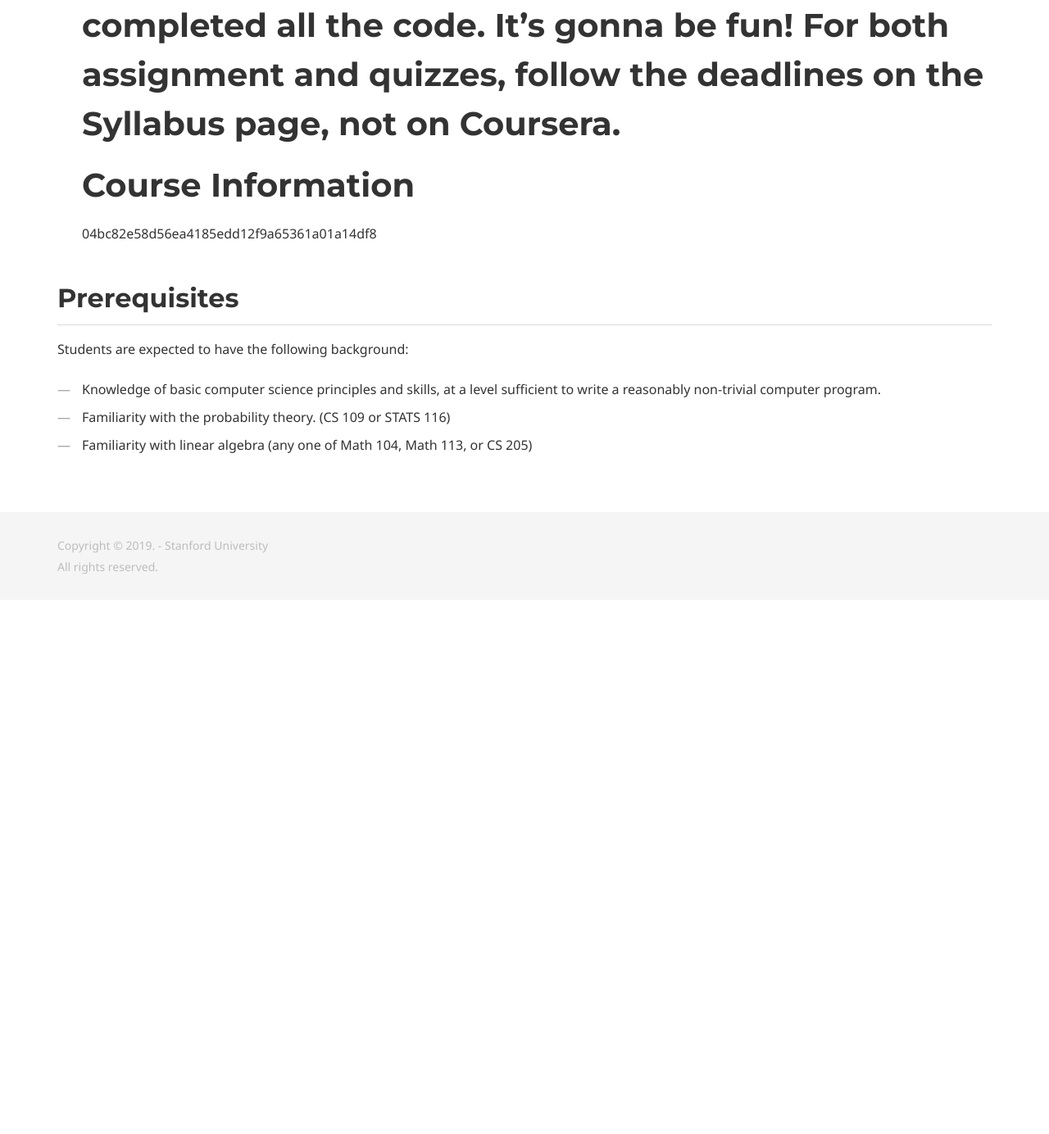
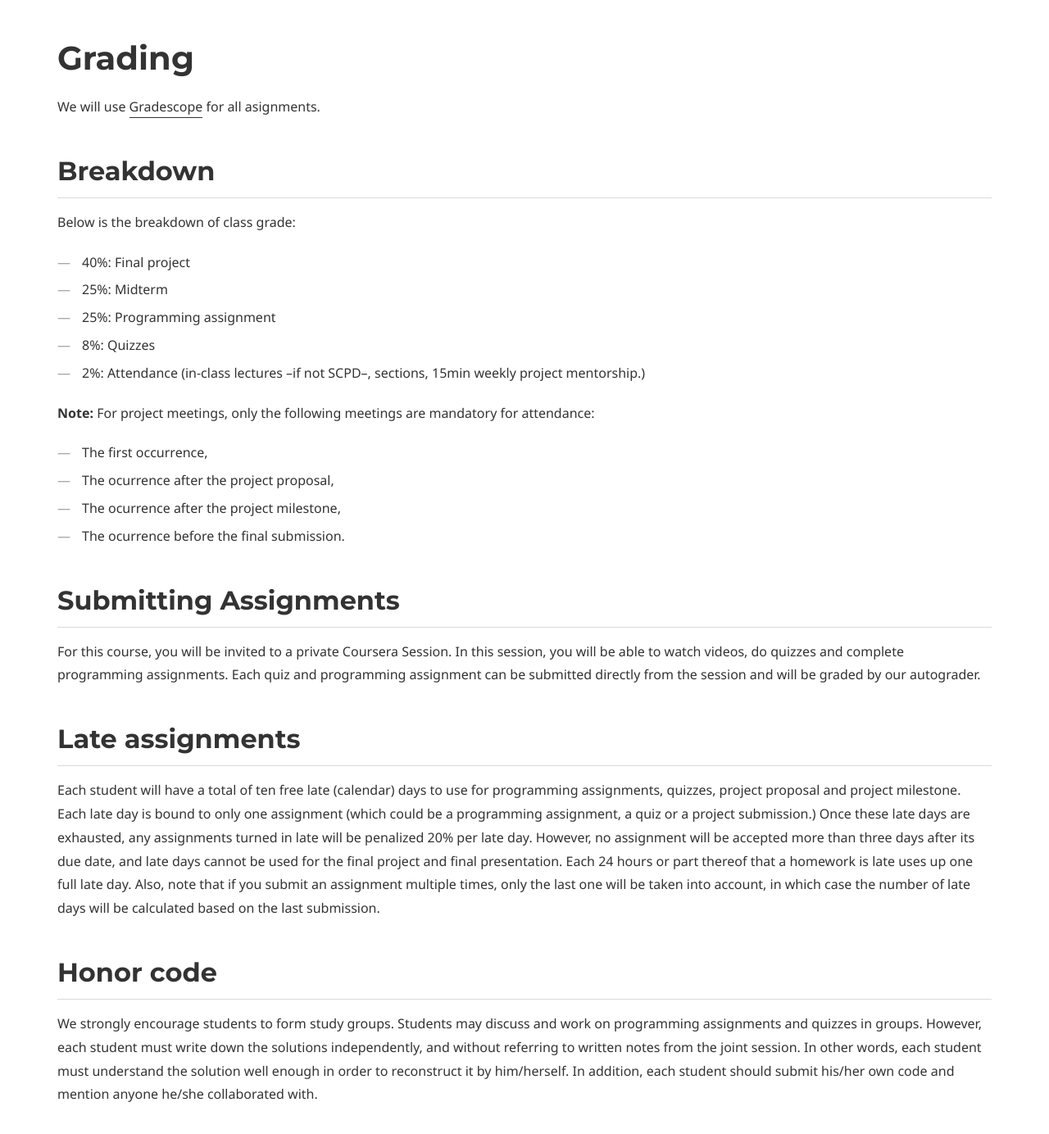
Before and after one commit to cs230-stanford/website-2019-spring, a Jekyll site: the page built from index.md, in a window 1280 px wide and 1400 px high, scrolled down 2715 px. Shown: the top 1384 px of the window at 82% size. Built offline with Jekyll 4.4.1, drawn with Linux system fonts in a browser that asks for light colours; before the commit the page ends 3447 px from its top, so only the background shows below that; some of the changed text lies outside the part shown.

Commit message:
remove grading tab

```diff
--- a/index.md
+++ b/index.md
@@ -30,10 +30,7 @@
 - All class communication happens on the [CS230 Piazza forum](https://piazza.com/class/jqlmsmrpyak1oz). For private matters, please make a private note visible only to the course instructors. For longer discussions with TAs and to get help in person, we strongly encourage you to come to office hours. If you need to contact us via email, please email individual TAs.
 - The course content and deadlines for all assignments are listed in our [Syllabus](/syllabus)
 
-<<<<<<< HEAD
-=======
 Please make sure you join the [Piazza forum](https://piazza.com/class/jqlmsmrpyak1oz) for the class to receive all course related announcements!
->>>>>>> 04bc82e58d56ea4185edd12f9a65361a01a14df8
 
 ## Course Assitants
 
@@ -76,9 +72,8 @@
  * Lecture videos which are organized in "weeks". You will have to watch around 10 videos (more or less 10min each) every week.
  * Quizzes (≈10-30min to complete) at the end of every week to assess your understanding of the material.
  * Programming assignments (≈2h per week to complete). The programming assignments will usually lead you to build concrete algorithms, you will get to see your own result after you've completed all the code. It's gonna be fun! For both assignment and quizzes, follow the deadlines on the Syllabus page, not on Coursera.
-=======
+
 # Course Information
->>>>>>> 04bc82e58d56ea4185edd12f9a65361a01a14df8
 
 
 ## Prerequisites
@@ -86,3 +81,30 @@
  * Knowledge of basic computer science principles and skills, at a level sufficient to write a reasonably non-trivial computer program.
  * Familiarity with the probability theory. (CS 109 or STATS 116)
  * Familiarity with linear algebra (any one of Math 104, Math 113, or CS 205)
+
+# Grading
+
+We will use [Gradescope]() for all asignments.
+
+## Breakdown
+Below is the breakdown of class grade:
+ * 40%: Final project
+ * 25%: Midterm
+ * 25%: Programming assignment
+ * 8%: Quizzes
+ * 2%: Attendance (in-class lectures --if not SCPD--, sections, 15min weekly project mentorship.)
+
+**Note:** For project meetings, only the following meetings are mandatory for attendance:
+ * The first occurrence,
+ * The ocurrence after the project proposal,
+ * The ocurrence after the project milestone,
+ * The ocurrence before the final submission.
+
+## Submitting Assignments
+For this course, you will be invited to a private Coursera Session. In this session, you will be able to watch videos, do quizzes and complete programming assignments. Each quiz and programming assignment can be submitted directly from the session and will be graded by our autograder.
+
+## Late assignments
+Each student will have a total of ten free late (calendar) days to use for programming assignments, quizzes, project proposal and project milestone. Each late day is bound to only one assignment (which could be a programming assignment, a quiz or a project submission.) Once these late days are exhausted, any assignments turned in late will be penalized 20% per late day. However, no assignment will be accepted more than three days after its due date, and late days cannot be used for the final project and final presentation. Each 24 hours or part thereof that a homework is late uses up one full late day. Also, note that if you submit an assignment multiple times, only the last one will be taken into account, in which case the number of late days will be calculated based on the last submission.
+
+## Honor code
+We strongly encourage students to form study groups. Students may discuss and work on programming assignments and quizzes in groups. However, each student must write down the solutions independently, and without referring to written notes from the joint session. In other words, each student must understand the solution well enough in order to reconstruct it by him/herself. In addition, each student should submit his/her own code and mention anyone he/she collaborated with.
```
Also changed, not shown: other parts of index.md (+0 -1 lines), grading.md (deleted, +0 -43 lines).
